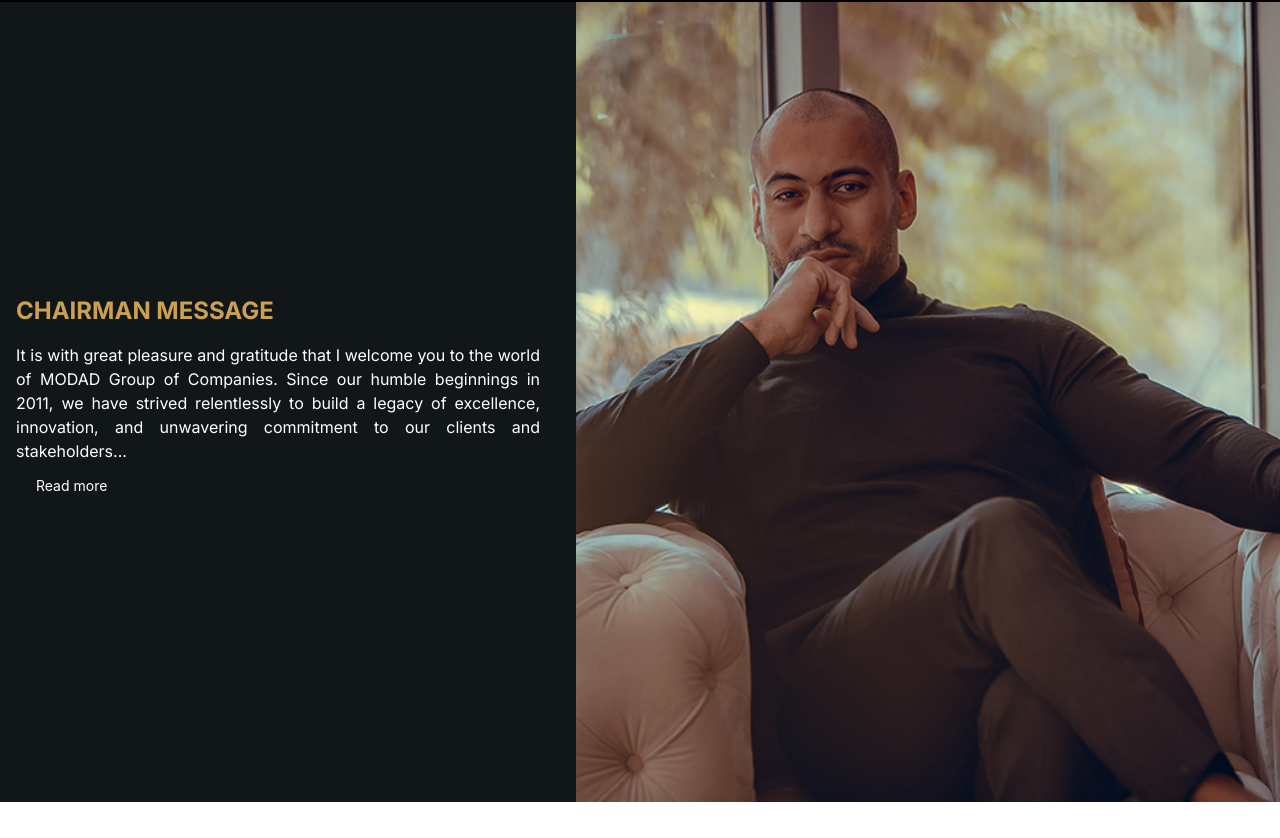
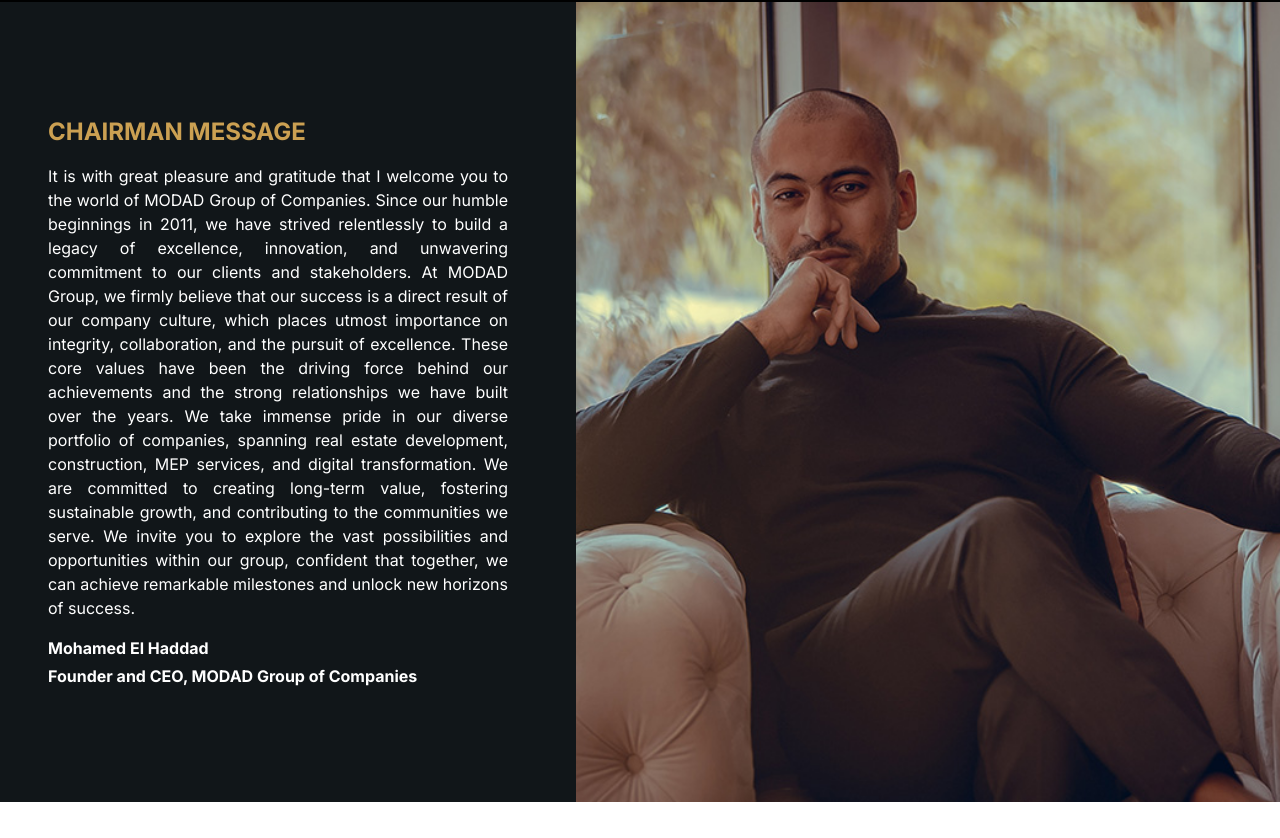
Before and after one commit to ahmedalifarajallah/mondat, a Next.js app: page / in a window 1280 px wide. Shown: the part 782-1620 px from the top of the page. Built offline with nearby package versions, Linux system fonts and the light colour scheme.

Commit message:
edit style

```diff
--- a/next.config.js
+++ b/next.config.js
@@ -5,6 +5,7 @@
       {
         protocol: "https",
         hostname: "ecdegypt.com",
+        pathname: "/public/imgs/**"
       },
     ],
   },
--- a/package.json
+++ b/package.json
@@ -19,12 +19,14 @@
     "bcrypt": "^5.1.1",
     "joi": "^17.11.0",
     "jsonwebtoken": "^9.0.2",
+    "mongodb": "^6.5.0",
     "mongoose": "^8.0.3",
     "next": "14.0.3",
     "next-auth": "^4.24.5",
     "react": "^18",
     "react-dom": "^18",
-    "react-player": "^2.15.1"
+    "react-player": "^2.15.1",
+    "sharp": "^0.33.3"
   },
   "devDependencies": {
     "@types/bcrypt": "^5.0.2",
--- a/src/_staticData/basicDetails.ts
+++ b/src/_staticData/basicDetails.ts
@@ -23,7 +23,7 @@
     path: "modad-mep",
     discription:
       "Your trusted partner in MEP solutions and sustainable life cycle services. With a focus on modern infrastructure development, inclusive facility management, and reliable supply services, we pave the way for a greener and more efficient future. As an electromechanical supplies company, we provide a wide range of reliable products and components to complement your systems. Whether standalone or integrated with existing services, our supply services meet the highest industry standards.",
-    img: "MODAD-MEP.jpg",
+    img: "MODAD-MEP.webp",
   },
   {
     name: "MODAD Smart Solutions",
--- a/src/app/(public)/page.tsx
+++ b/src/app/(public)/page.tsx
@@ -23,7 +23,7 @@
 
   return (
     <>
-      <main className=" xl:max-h-screen">
+      <main className="xl:max-h-screen">
         <div className="w-full">
           <Carousel
             slidesToShow={1}
@@ -149,27 +149,40 @@
           </Carousel>
         </div>
       </main>
+
       <section>
         <div className="w-full xl:min-h-[100vh]  flex flex-col-reverse xl:flex-row relative overflow-hidden">
-          <div className="bg-[#111619] w-full xl:w-[45%] flex py-6 px-4 lgLpx-12 items-center">
+          <div className="bg-[#111619] w-full xl:w-[45%] flex py-6 px-4 lg:px-12 items-center">
             <div className="relative z-[2] ">
               <h2 className="text-primary font-bold uppercase text-2xl mb-4">
                 Chairman message
               </h2>
-              <p className="text-white text-justify pr-5">
+              <p className="text-white text-justify pr-5 mb-4">
                 It is with great pleasure and gratitude that I welcome you to
                 the world of MODAD Group of Companies. Since our humble
                 beginnings in 2011, we have strived relentlessly to build a
                 legacy of excellence, innovation, and unwavering commitment to
-                our clients and stakeholders...
+                our clients and stakeholders. At MODAD Group, we firmly believe
+                that our success is a direct result of our company culture,
+                which places utmost importance on integrity, collaboration, and
+                the pursuit of excellence. These core values have been the
+                driving force behind our achievements and the strong
+                relationships we have built over the years. We take immense
+                pride in our diverse portfolio of companies, spanning real
+                estate development, construction, MEP services, and digital
+                transformation. We are committed to creating long-term value,
+                fostering sustainable growth, and contributing to the
+                communities we serve. We invite you to explore the vast
+                possibilities and opportunities within our group, confident that
+                together, we can achieve remarkable milestones and unlock new
+                horizons of success.
               </p>
-              <div className="px-1">
-                <ReadMoreCollapse
-                  signature="Mohamed El Haddad"
-                  lastLine="Founder and CEO, MODAD Group of Companies"
-                  content="At MODAD Group, we firmly believe that our success is a direct result of our company culture, which places utmost importance on integrity, collaboration, and the pursuit of excellence. These core values have been the driving force behind our achievements and the strong relationships we have built over the years. We take immense pride in our diverse portfolio of companies, spanning real estate development, construction, MEP services, and digital transformation. We are committed to creating long-term value, fostering sustainable growth, and contributing to the communities we serve. We invite you to explore the vast possibilities and opportunities within our group, confident that together, we can achieve remarkable milestones and unlock new horizons of success."
-                />
-              </div>
+              <p className="text-white font-bold text-base mt-2 mb-1">
+                Mohamed El Haddad
+              </p>
+              <p className="text-white font-bold text-base">
+                Founder and CEO, MODAD Group of Companies
+              </p>
             </div>
           </div>
           <div className="w-full aspect-video xl:aspect-auto xl:w-[55%] relative transition-all duration-300">
@@ -186,6 +199,7 @@
           </div> */}
         </div>
       </section>
+
       <section>
         <div className="py-16 px-4 lg:px-12">
           <h2 className="text-primary text-xl sm:text-3xl font-bold text-center">
@@ -297,7 +311,7 @@
           <h2 className="text-primary text-2xl xl:text-3xl mb-6 xl:mb-12">
             Current Projects
           </h2>
-          <div className="w-full" style={{padding: "0 4.5%"}}>
+          <div className="w-full" style={{ padding: "0 4.5%" }}>
             <Carousel
               arrows
               dots={false}
@@ -365,7 +379,10 @@
             <div>
               <h3 className="text-2xl xl:text-3xl">News</h3>
             </div>
-            <div className="col-span-5 flex flex-col gap-4" style={{padding: "0 4.5%"}}>
+            <div
+              className="col-span-5 flex flex-col gap-4"
+              style={{ padding: "0 4.5%" }}
+            >
               <Carousel
                 dots={false}
                 arrows
--- a/src/components/UI/HomeExpCard.tsx
+++ b/src/components/UI/HomeExpCard.tsx
@@ -13,7 +13,7 @@
   return (
     <div>
       <div className="relative w-full aspect-[4/3] overflow-hidden">
-        <Image src={imgSrc} alt="" fill className="object-cover grayscale" />
+        <Image src={imgSrc} alt="" fill className="object-cover grayscale" loading="lazy" />
         {/* <div className="absolute w-full rotate-[30deg] h-[300px] -top-[70%] sm:-top-[95px] md:top-[-80px] -left-[59%] sm:-left-[177px] md:-left-[88px] bg-white">
           <div className=" w-[30px] h-full bg-gradient-to-r from-[#373737] to-[#231f20] ms-auto"></div>
         </div> */}
--- a/src/components/layout/Footer.tsx
+++ b/src/components/layout/Footer.tsx
@@ -60,7 +60,7 @@
 
           <div className="flex flex-col items-start lg:items-end gap-5 my-6 md:mt-0">
             <div>
-              <p className="uppercase font-bold text-xl">Contact with us</p>
+              <p className="uppercase font-bold text-xl">FOLLOW US</p>
               <div>
                 <FooterContactForm />
               </div>
```
Also changed, not shown: src/app/(public)/about-us/page.tsx (+38 -13 lines), 2 other files (tests, documents, lock files or other folders).
